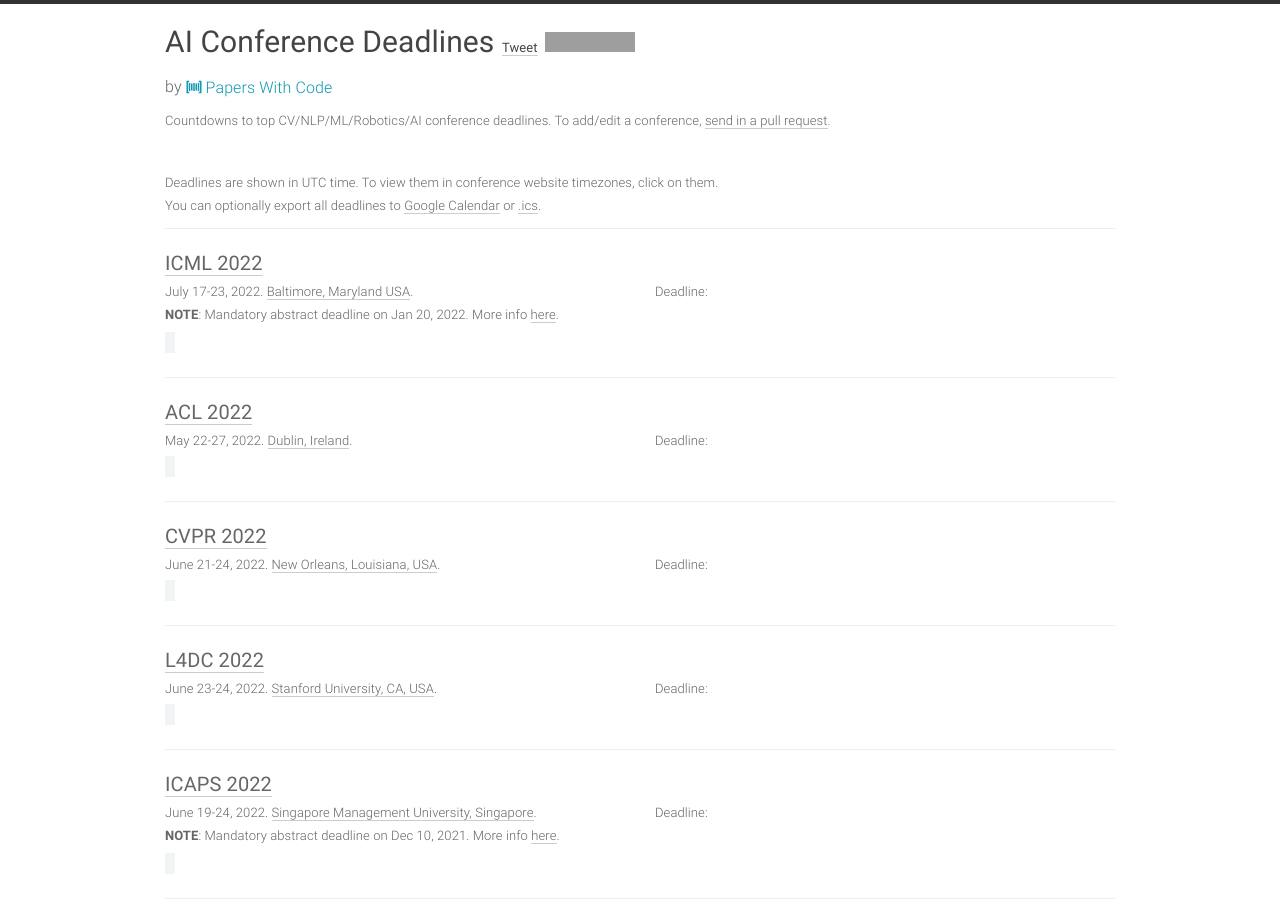
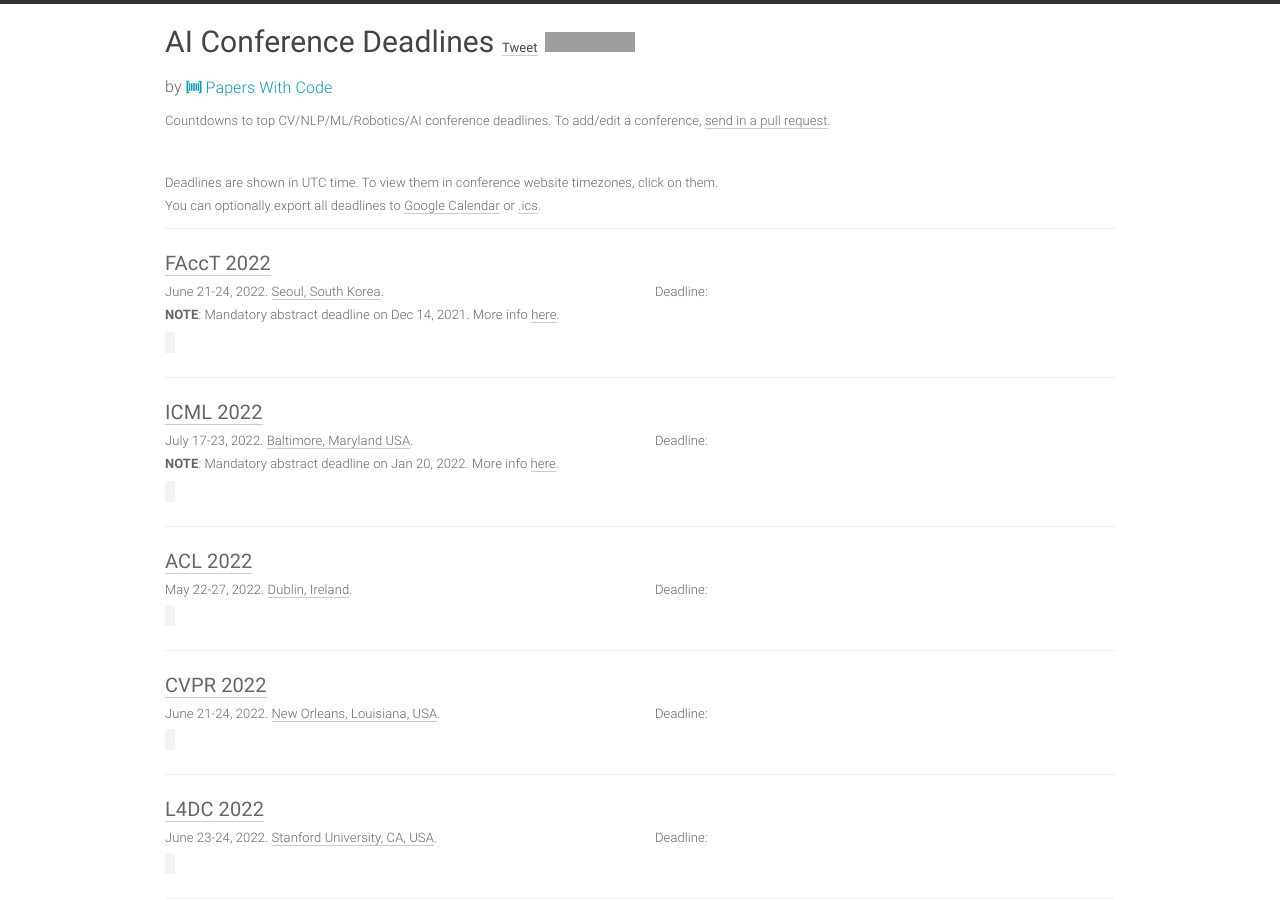
Before and after one commit to paperswithcode/ai-deadlines, a Jekyll site: the page built from index.html, in a window 1280 px wide and 900 px high. Built offline with Jekyll 4.4.1, drawn with Linux system fonts in a browser that asks for light colours; comment, search, counter and statistics services are not loaded; grey boxes are pictures that could not be loaded.

Commit message:
Update conferences.yml

```diff
--- a/_data/conferences.yml
+++ b/_data/conferences.yml
@@ -1,4 +1,17 @@
 ---
+
+- title: FAccT
+  hindex: 204
+  year: 2022
+  id: facct22
+  link: https://facctconference.org/2022/
+  deadline: '2022-01-14 23:59:00'
+  abstract_deadline: '2021-12-15 23:59:00'
+  timezone: UTC-12
+  date: June 21-24, 2022
+  place: Seoul, South Korea
+  sub: ML
+  note: '<b>NOTE</b>: Mandatory abstract deadline on Dec 14, 2021. More info <a href=''https://facctconference.org/2022/cfp.html''>here</a>.'
 
 - title: ICML
   hindex: 204
```
